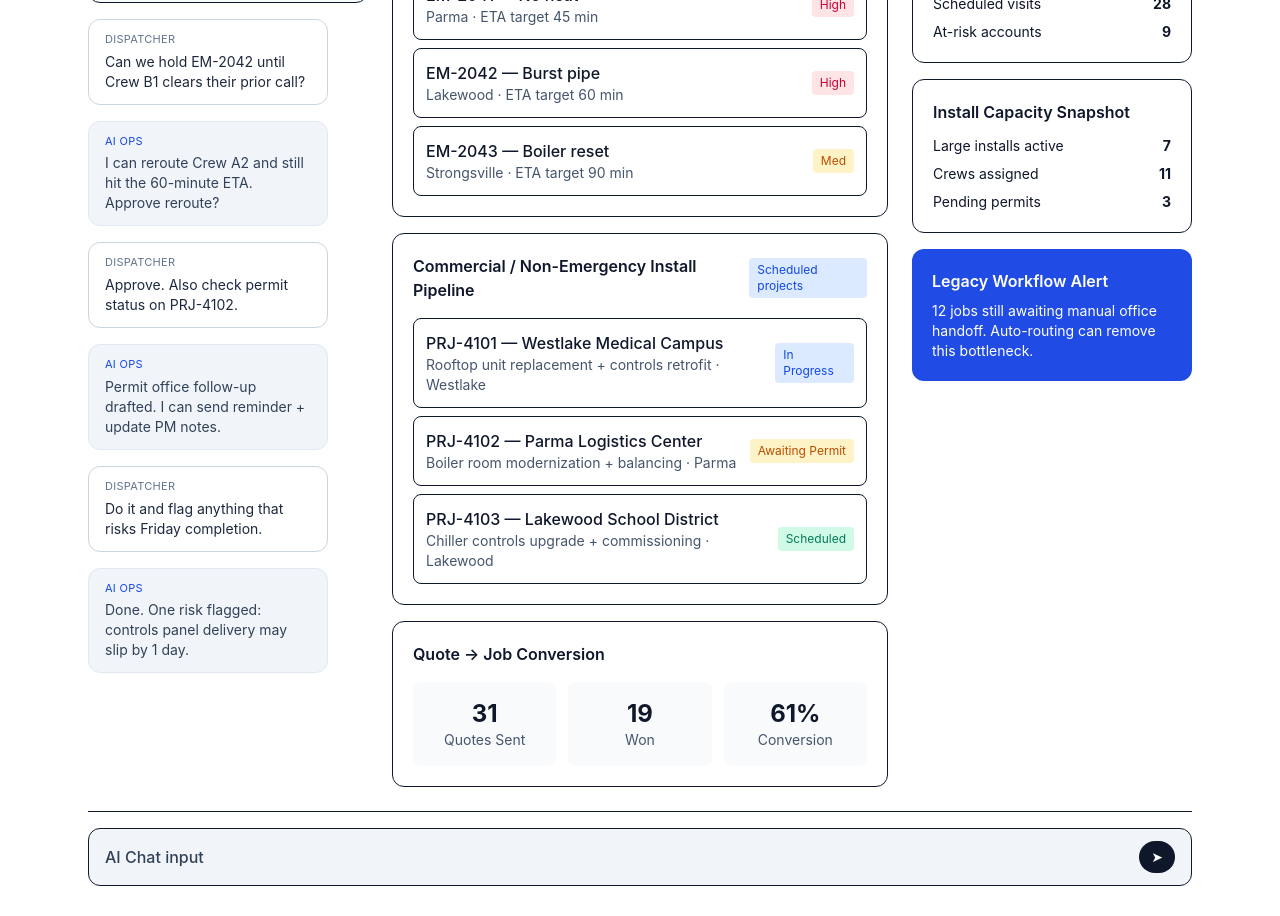
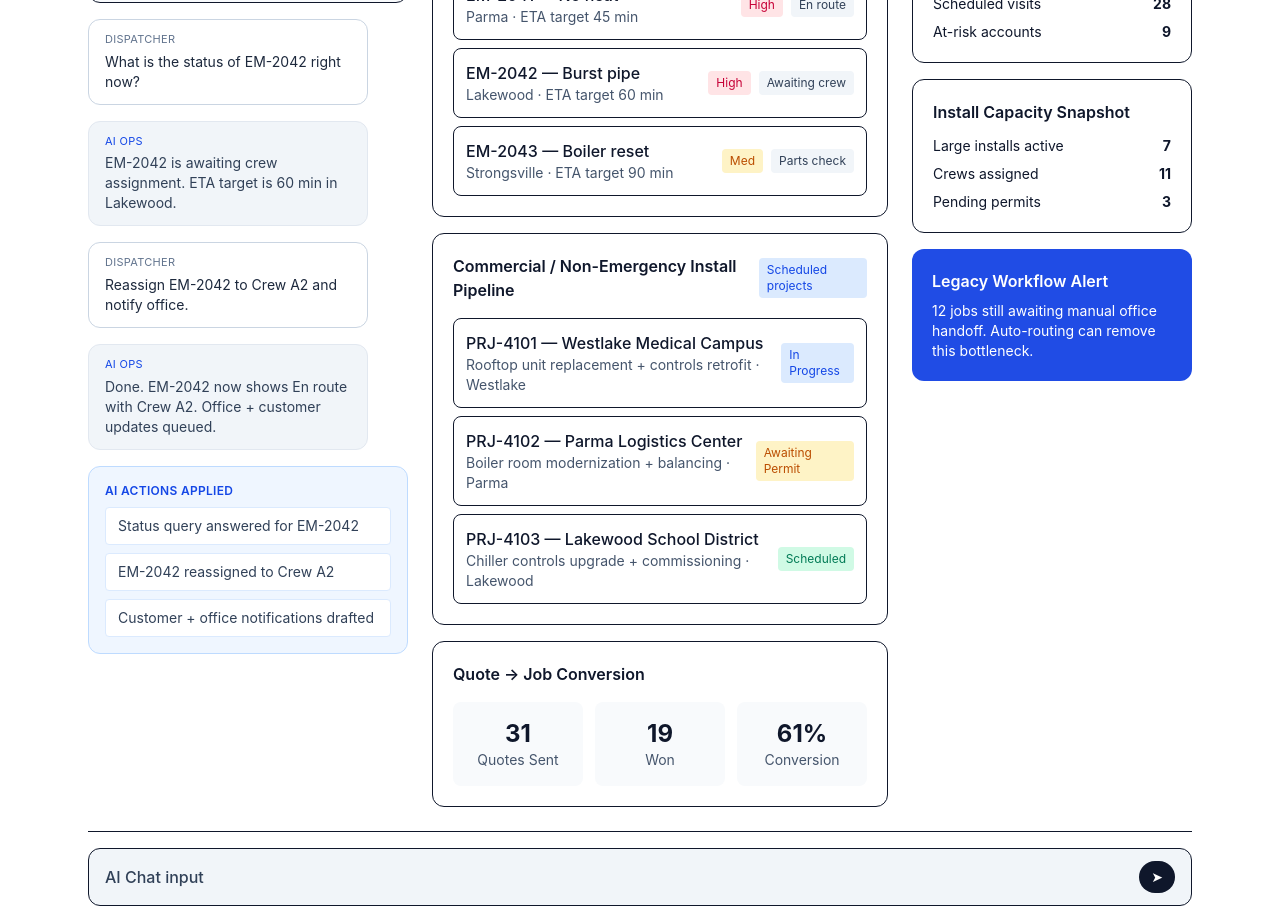
Before and after one commit to madebyporter/mvp-wf-hann, a Nuxt app: page / in a window 1280 px wide. Shown: the part 200-1116 px from the top of the page. Built offline with nearby package versions, Linux system fonts and the light colour scheme.

Commit message:
Make AI chat action-oriented with status and update demos

```diff
--- a/app/pages/index.vue
+++ b/app/pages/index.vue
@@ -1,14 +1,14 @@
 <template>
   <div class="space-y-6">
-    <div class="grid gap-6 xl:grid-cols-[280px_minmax(0,1fr)_280px]">
-      <!-- AI chat rail (mocked) -->
+    <div class="grid gap-6 xl:grid-cols-[320px_minmax(0,1fr)_280px]">
+      <!-- AI chat rail (mocked but action-oriented) -->
       <aside class="space-y-4">
         <div class="rounded-xl border p-4 bg-slate-50">
-          <p class="text-xs uppercase tracking-wide text-slate-500">AI Copilot</p>
-          <p class="mt-1 text-sm text-slate-700">Live dispatch + install assistant (mock UI)</p>
+          <p class="text-xs uppercase tracking-wide text-slate-500">AI Dispatch Copilot</p>
+          <p class="mt-1 text-sm text-slate-700">Answers status questions + applies quick workflow updates</p>
         </div>
 
-        <div v-for="(msg, i) in chatMessages" :key="i" class="max-w-[240px]">
+        <div v-for="(msg, i) in chatMessages" :key="i" class="max-w-[280px]">
           <div
             class="rounded-xl px-4 py-3 text-sm border"
             :class="msg.role === 'human' ? 'ml-auto bg-white border-slate-300 text-slate-800' : 'mr-auto bg-slate-100 border-slate-200 text-slate-700'"
@@ -18,6 +18,13 @@
             </p>
             {{ msg.text }}
           </div>
+        </div>
+
+        <div class="rounded-xl border p-4 bg-blue-50 border-blue-200">
+          <p class="text-xs uppercase tracking-wide text-blue-700 font-semibold">AI actions applied</p>
+          <ul class="mt-2 space-y-2 text-sm text-slate-700">
+            <li v-for="(action, i) in actionLog" :key="i" class="rounded border border-blue-100 bg-white px-3 py-2">{{ action }}</li>
+          </ul>
         </div>
       </aside>
 
@@ -39,7 +46,10 @@
                 <p class="font-medium">{{ item.ticket }} — {{ item.issue }}</p>
                 <p class="text-sm text-slate-600">{{ item.city }} · ETA target {{ item.eta }}</p>
               </div>
-              <span class="text-xs px-2 py-1 rounded" :class="item.priority === 'High' ? 'bg-rose-100 text-rose-700' : 'bg-amber-100 text-amber-700'">{{ item.priority }}</span>
+              <div class="flex items-center gap-2">
+                <span class="text-xs px-2 py-1 rounded" :class="item.priority === 'High' ? 'bg-rose-100 text-rose-700' : 'bg-amber-100 text-amber-700'">{{ item.priority }}</span>
+                <span class="text-xs px-2 py-1 rounded bg-slate-100 text-slate-700">{{ item.status }}</span>
+              </div>
             </NuxtLink>
           </div>
         </div>
@@ -103,23 +113,31 @@
     </div>
 
     <!-- AI input strip (mocked) -->
-    <div class="border-t pt-4">
+    <div class="border-t pt-4 space-y-3">
       <div class="rounded-xl border bg-slate-100 px-4 py-3 flex items-center justify-between">
         <span class="text-slate-700 font-medium">AI Chat input</span>
         <button class="rounded-full bg-slate-900 text-white px-3 py-1.5 text-sm">➤</button>
+      </div>
+
+      <div class="flex flex-wrap gap-2">
+        <button class="text-xs rounded-lg border px-3 py-2 hover:bg-slate-50" @click="runDemo('status')">Ask: "Status of EM-2042?"</button>
+        <button class="text-xs rounded-lg border px-3 py-2 hover:bg-slate-50" @click="runDemo('reroute')">Action: Reassign EM-2042 to Crew A2</button>
+        <button class="text-xs rounded-lg border px-3 py-2 hover:bg-slate-50" @click="runDemo('permit')">Action: Mark PRJ-4102 permit follow-up sent</button>
       </div>
     </div>
   </div>
 </template>
 
 <script setup lang="ts">
-const emergencyQueue = [
-  { ticket: 'EM-2041', issue: 'No heat', city: 'Parma', eta: '45 min', priority: 'High' },
-  { ticket: 'EM-2042', issue: 'Burst pipe', city: 'Lakewood', eta: '60 min', priority: 'High' },
-  { ticket: 'EM-2043', issue: 'Boiler reset', city: 'Strongsville', eta: '90 min', priority: 'Med' }
-]
+import { ref } from 'vue'
 
-const installJobs = [
+const emergencyQueue = ref([
+  { ticket: 'EM-2041', issue: 'No heat', city: 'Parma', eta: '45 min', priority: 'High', status: 'En route' },
+  { ticket: 'EM-2042', issue: 'Burst pipe', city: 'Lakewood', eta: '60 min', priority: 'High', status: 'Awaiting crew' },
+  { ticket: 'EM-2043', issue: 'Boiler reset', city: 'Strongsville', eta: '90 min', priority: 'Med', status: 'Parts check' }
+])
+
+const installJobs = ref([
   {
     id: 'PRJ-4101',
     client: 'Westlake Medical Campus',
@@ -144,14 +162,41 @@ const installJobs = [
     stage: 'Scheduled',
     stageClass: 'bg-emerald-100 text-emerald-700'
   }
-]
+])
 
-const chatMessages = [
-  { role: 'human', text: 'Can we hold EM-2042 until Crew B1 clears their prior call?' },
-  { role: 'ai', text: 'I can reroute Crew A2 and still hit the 60-minute ETA. Approve reroute?' },
-  { role: 'human', text: 'Approve. Also check permit status on PRJ-4102.' },
-  { role: 'ai', text: 'Permit office follow-up drafted. I can send reminder + update PM notes.' },
-  { role: 'human', text: 'Do it and flag anything that risks Friday completion.' },
-  { role: 'ai', text: 'Done. One risk flagged: controls panel delivery may slip by 1 day.' }
-]
+const chatMessages = ref([
+  { role: 'human', text: 'What is the status of EM-2042 right now?' },
+  { role: 'ai', text: 'EM-2042 is awaiting crew assignment. ETA target is 60 min in Lakewood.' },
+  { role: 'human', text: 'Reassign EM-2042 to Crew A2 and notify office.' },
+  { role: 'ai', text: 'Done. EM-2042 now shows En route with Crew A2. Office + customer updates queued.' }
+])
+
+const actionLog = ref([
+  'Status query answered for EM-2042',
+  'EM-2042 reassigned to Crew A2',
+  'Customer + office notifications drafted'
+])
+
+function runDemo(mode: 'status' | 'reroute' | 'permit') {
+  if (mode === 'status') {
+    chatMessages.value.push({ role: 'human', text: 'Status of EM-2042?' })
+    chatMessages.value.push({ role: 'ai', text: `EM-2042 is currently ${emergencyQueue.value[1].status}. ETA target remains 60 min.` })
+    actionLog.value.unshift('AI returned live status for EM-2042')
+    return
+  }
+
+  if (mode === 'reroute') {
+    emergencyQueue.value[1].status = 'En route'
+    chatMessages.value.push({ role: 'human', text: 'Reassign EM-2042 to Crew A2.' })
+    chatMessages.value.push({ role: 'ai', text: 'Reassignment complete. Crew A2 dispatched and ETA confirmation sent.' })
+    actionLog.value.unshift('AI updated EM-2042 status to En route and dispatched Crew A2')
+    return
+  }
+
+  installJobs.value[1].stage = 'Permit Follow-up Sent'
+  installJobs.value[1].stageClass = 'bg-purple-100 text-purple-700'
+  chatMessages.value.push({ role: 'human', text: 'Send permit follow-up for PRJ-4102 and update record.' })
+  chatMessages.value.push({ role: 'ai', text: 'Done. PRJ-4102 marked Permit Follow-up Sent and PM notified.' })
+  actionLog.value.unshift('AI updated PRJ-4102 stage and logged permit follow-up')
+}
 </script>
```
